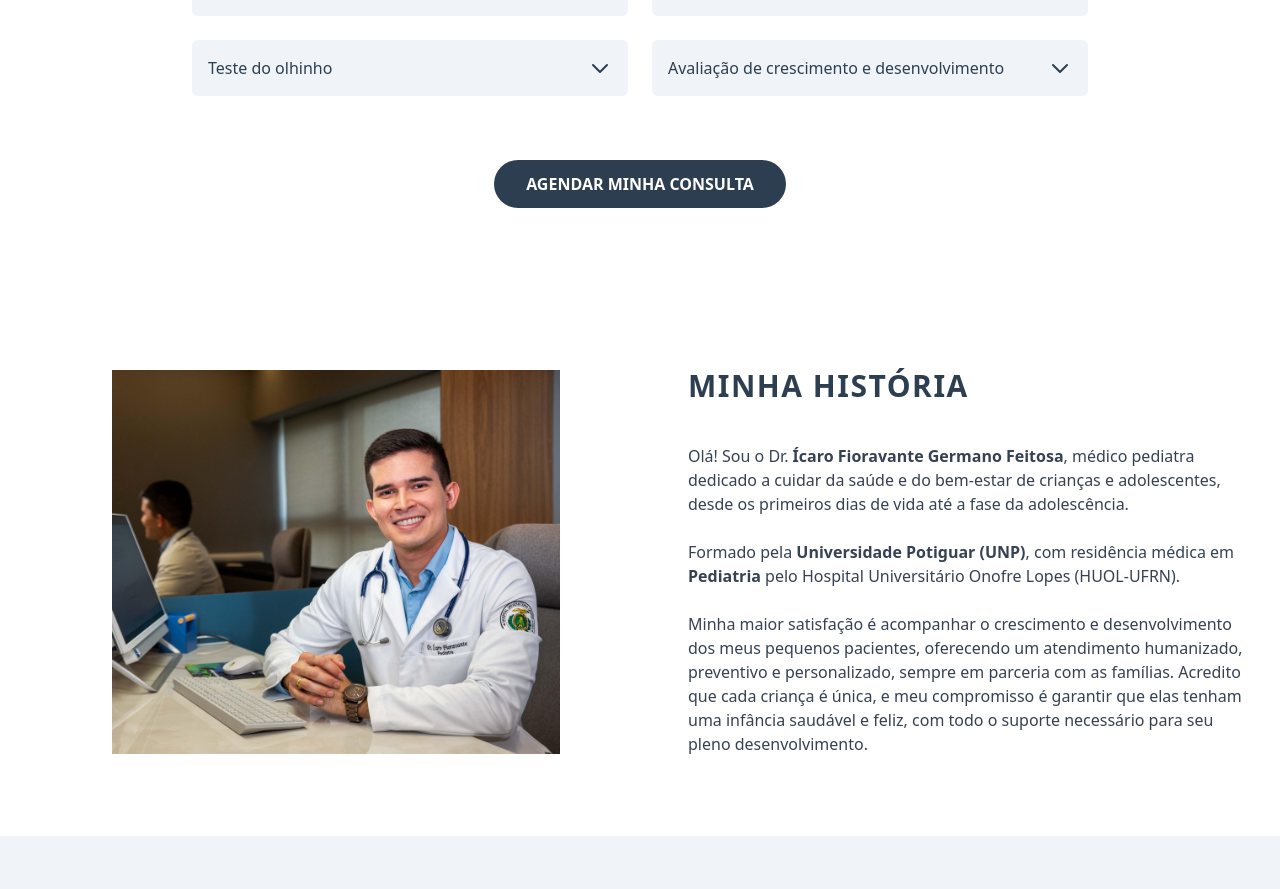
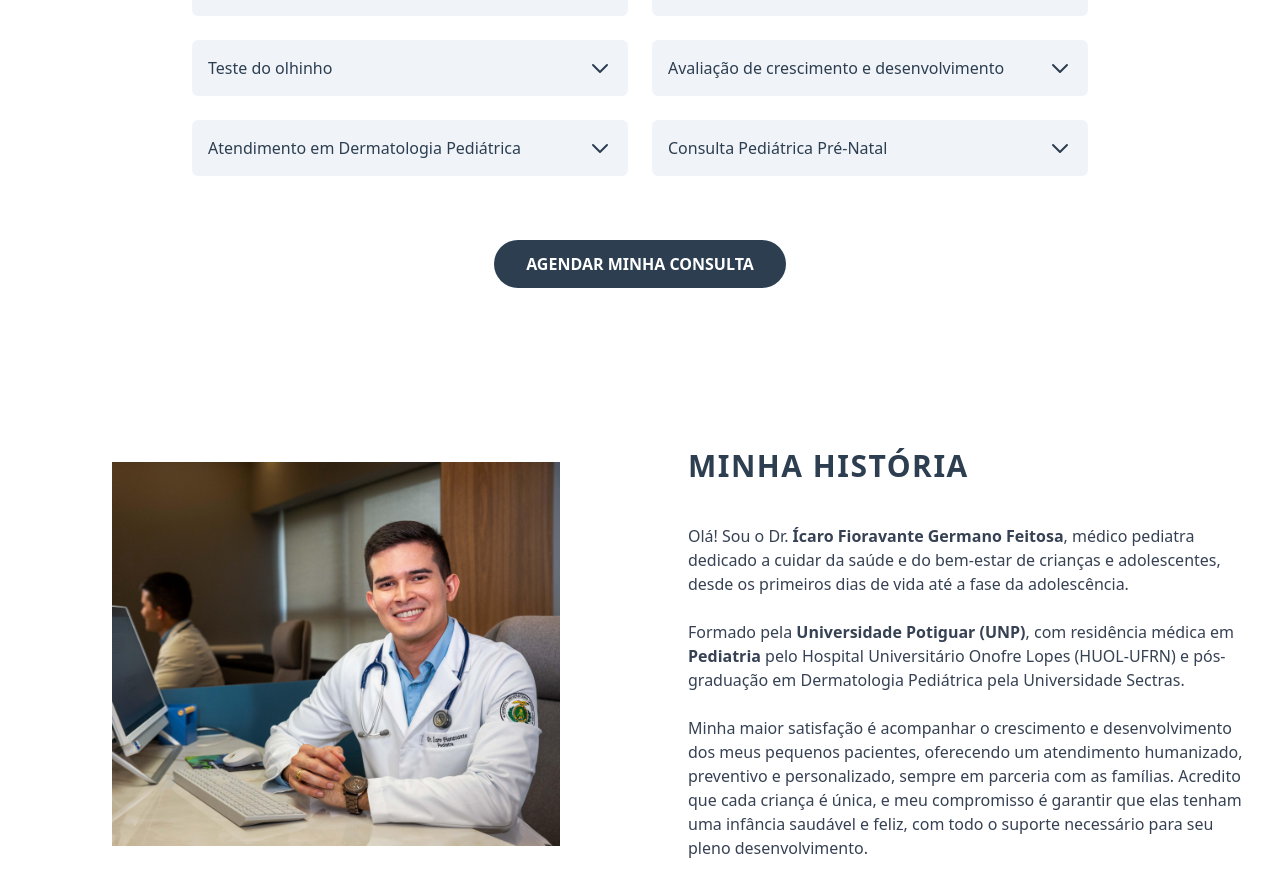
Before and after one commit to IuryFredson/dricaro, a React (Vite) app: page / in a window 1280 px wide. Shown: the part 1020-1909 px from the top of the page. Built offline with nearby package versions, Linux system fonts and the light colour scheme.

Commit message:
feat: adiciona novos cards na Especialidades Section e alterações no texto do site

```diff
--- a/src/App.jsx
+++ b/src/App.jsx
@@ -130,7 +130,7 @@ function App() {
               </div>
               <h1 className="text-5xl font-bold mb-4">Dr. Ícaro Fioravante</h1>
               <h2 className="text-xl font-medium text-gray-300 mb-8">
-                PEDIATRA ESPECIALISTA
+                MÉDICO PEDIATRA
               </h2>
               <p className="text-sm text-gray-400 mb-8">CRM 9777 | RQE 5022</p>
               <a
@@ -239,6 +239,44 @@ function App() {
                 </svg>
               </button>
             </div>
+
+            <div className="bg-[#F0F4F8] rounded-md overflow-hidden hover:shadow-xl transition duration-300">
+              <button className="w-full p-4 flex items-center justify-between text-left">
+                <span>Atendimento em Dermatologia Pediátrica</span>
+                <svg
+                  className="h-6 w-6"
+                  fill="none"
+                  viewBox="0 0 24 24"
+                  stroke="currentColor"
+                >
+                  <path
+                    strokeLinecap="round"
+                    strokeLinejoin="round"
+                    strokeWidth="2"
+                    d="M19 9l-7 7-7-7"
+                  />
+                </svg>
+              </button>
+            </div>
+
+            <div className="bg-[#F0F4F8] rounded-md overflow-hidden hover:shadow-xl transition duration-300">
+              <button className="w-full p-4 flex items-center justify-between text-left">
+                <span>Consulta Pediátrica Pré-Natal</span>
+                <svg
+                  className="h-6 w-6"
+                  fill="none"
+                  viewBox="0 0 24 24"
+                  stroke="currentColor"
+                >
+                  <path
+                    strokeLinecap="round"
+                    strokeLinejoin="round"
+                    strokeWidth="2"
+                    d="M19 9l-7 7-7-7"
+                  />
+                </svg>
+              </button>
+            </div>
           </div>
 
           <div className="mt-16 text-center">
@@ -283,7 +321,8 @@ function App() {
                 <p className="mb-6">
                   Formado pela <strong>Universidade Potiguar (UNP)</strong>, com
                   residência médica em <strong>Pediatria</strong> pelo Hospital
-                  Universitário Onofre Lopes (HUOL-UFRN).
+                  Universitário Onofre Lopes (HUOL-UFRN) e pós-graduação em
+                  Dermatologia Pediátrica pela Universidade Sectras.
                 </p>
                 <p>
                   Minha maior satisfação é acompanhar o crescimento e
```
